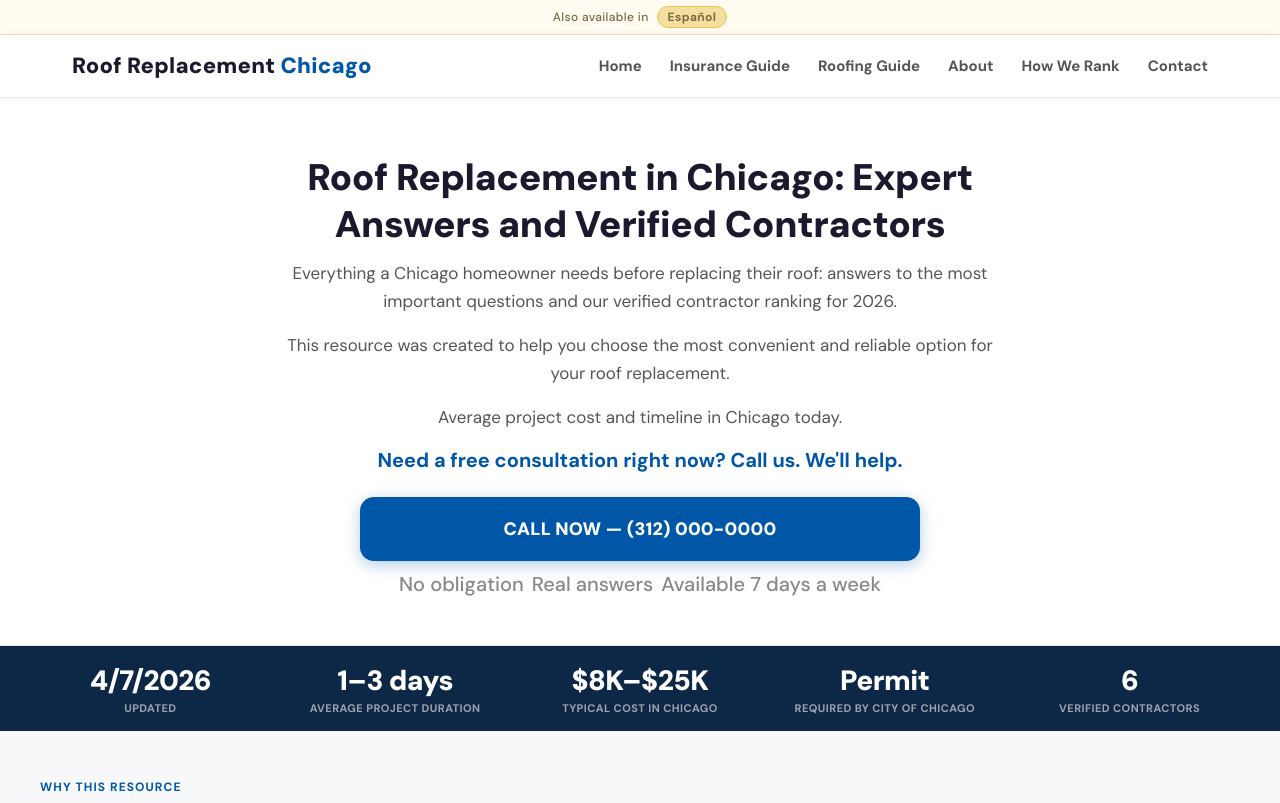
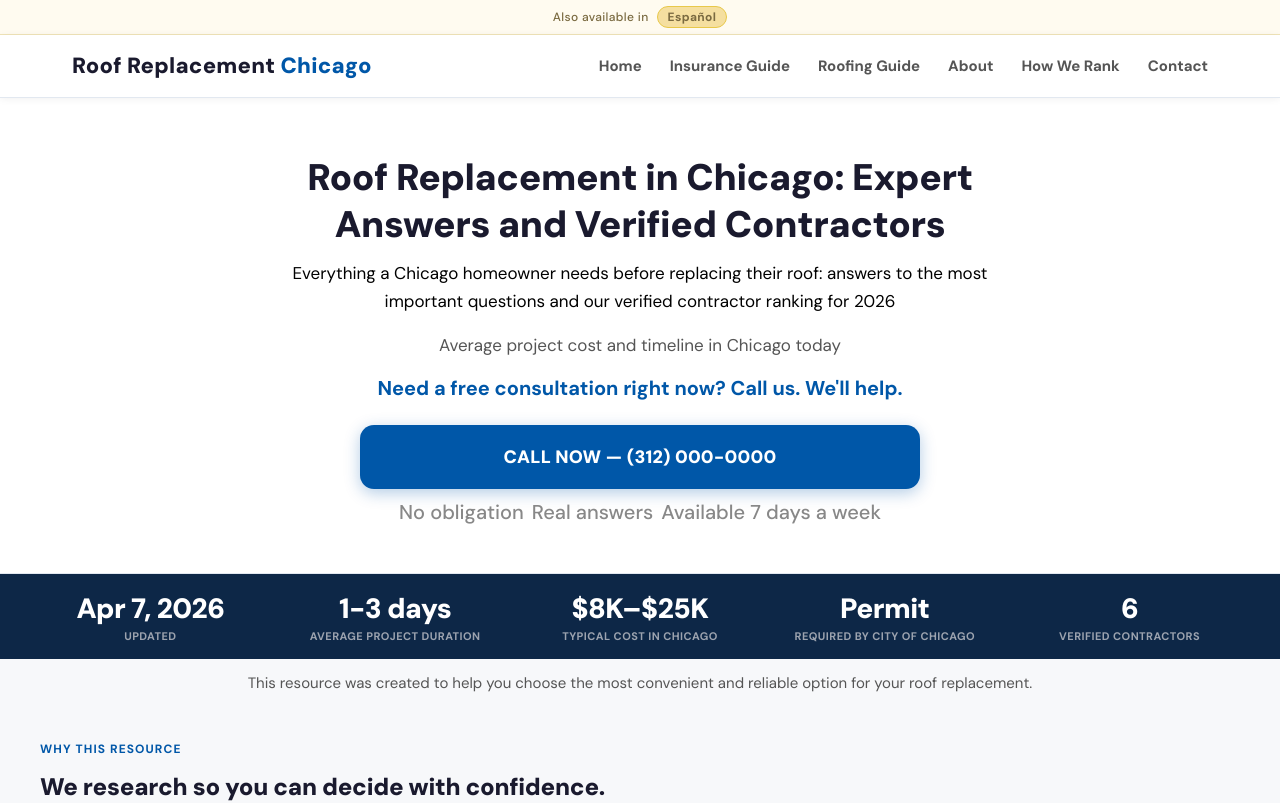
Before and after one commit to dm100usa-oss/roofreplacementchicago, a Next.js app: page / in a window 1280 px wide. Shown: the top 803 px of the page. Built offline with nearby package versions, Linux system fonts and the light colour scheme.

Commit message:
Add files via upload

```diff
--- a/src/app/[lang]/page.module.css
+++ b/src/app/[lang]/page.module.css
@@ -22,7 +22,7 @@
 }
 .heroSubtitle {
   font-size: 15px;
-  color: var(--text-muted);
+  color: #000;
   line-height: 1.65;
   margin-bottom: 1rem;
 }
@@ -75,6 +75,13 @@
 
 /* ─── EXPERT STRIP ──────────────────────────────────────────── */
 .expertStrip { background: var(--navy); padding: 1rem 1.25rem; }
+.belowStrip {
+  text-align: center;
+  font-size: 15px;
+  color: var(--text-muted);
+  padding: 0.9rem 1.25rem 0;
+  margin: 0;
+}
 .expertInner {
   max-width: var(--max-width);
   margin: 0 auto;
--- a/src/app/page.module.css
+++ b/src/app/page.module.css
@@ -22,7 +22,7 @@
 }
 .heroSubtitle {
   font-size: 15px;
-  color: var(--text-muted);
+  color: #000;
   line-height: 1.65;
   margin-bottom: 1rem;
 }
@@ -75,6 +75,13 @@
 
 /* ─── EXPERT STRIP ──────────────────────────────────────────── */
 .expertStrip { background: var(--navy); padding: 1rem 1.25rem; }
+.belowStrip {
+  text-align: center;
+  font-size: 15px;
+  color: var(--text-muted);
+  padding: 0.9rem 1.25rem 0;
+  margin: 0;
+}
 .expertInner {
   max-width: var(--max-width);
   margin: 0 auto;
--- a/src/app/page.tsx
+++ b/src/app/page.tsx
@@ -90,9 +90,8 @@ export default function HomePage() {
           <div className={styles.heroContent}>
             <div className={styles.heroLeft}>
               <h1>Roof Replacement in Chicago: Expert Answers and Verified Contractors</h1>
-              <p className={styles.heroSubtitle}>Everything a Chicago homeowner needs before replacing their roof: answers to the most important questions and our verified contractor ranking for 2026.</p>
-              <p className={styles.heroExtra}>This resource was created to help you choose the most convenient and reliable option for your roof replacement.</p>
-              <p className={styles.heroExtra}>Average project cost and timeline in Chicago today.</p>
+              <p className={styles.heroSubtitle}>Everything a Chicago homeowner needs before replacing their roof: answers to the most important questions and our verified contractor ranking for 2026</p>
+              <p className={styles.heroExtra}>Average project cost and timeline in Chicago today</p>
               <p className={styles.heroCallout}>Need a free consultation right now? Call us. We'll help.</p>
             </div>
             <div className={styles.heroRight}>
@@ -117,7 +116,7 @@ export default function HomePage() {
             <div className={styles.expertLabel}>Updated</div>
           </div>
           <div className={styles.expertItem}>
-            <div className={styles.expertNum}>1–3 days</div>
+            <div className={styles.expertNum}>1-3 days</div>
             <div className={styles.expertLabel}>Average project duration</div>
           </div>
           <div className={styles.expertItem}>
@@ -134,6 +133,7 @@ export default function HomePage() {
           </div>
         </div>
       </div>
+      <p className={styles.belowStrip}>This resource was created to help you choose the most convenient and reliable option for your roof replacement.</p>
 
       {/* WHY US */}
       <section className={styles.whyUs}>
--- a/src/components/DateDisplay.tsx
+++ b/src/components/DateDisplay.tsx
@@ -2,6 +2,6 @@
 
 export default function DateDisplay() {
   const now = new Date()
-  const formatted = `${now.getMonth() + 1}/${now.getDate()}/${now.getFullYear()}`
+  const formatted = now.toLocaleDateString('en-US', { month: 'short', day: 'numeric', year: 'numeric' })
   return <>{formatted}</>
 }
```
Also changed, not shown: src/app/[lang]/page.tsx (+4 -4 lines).
